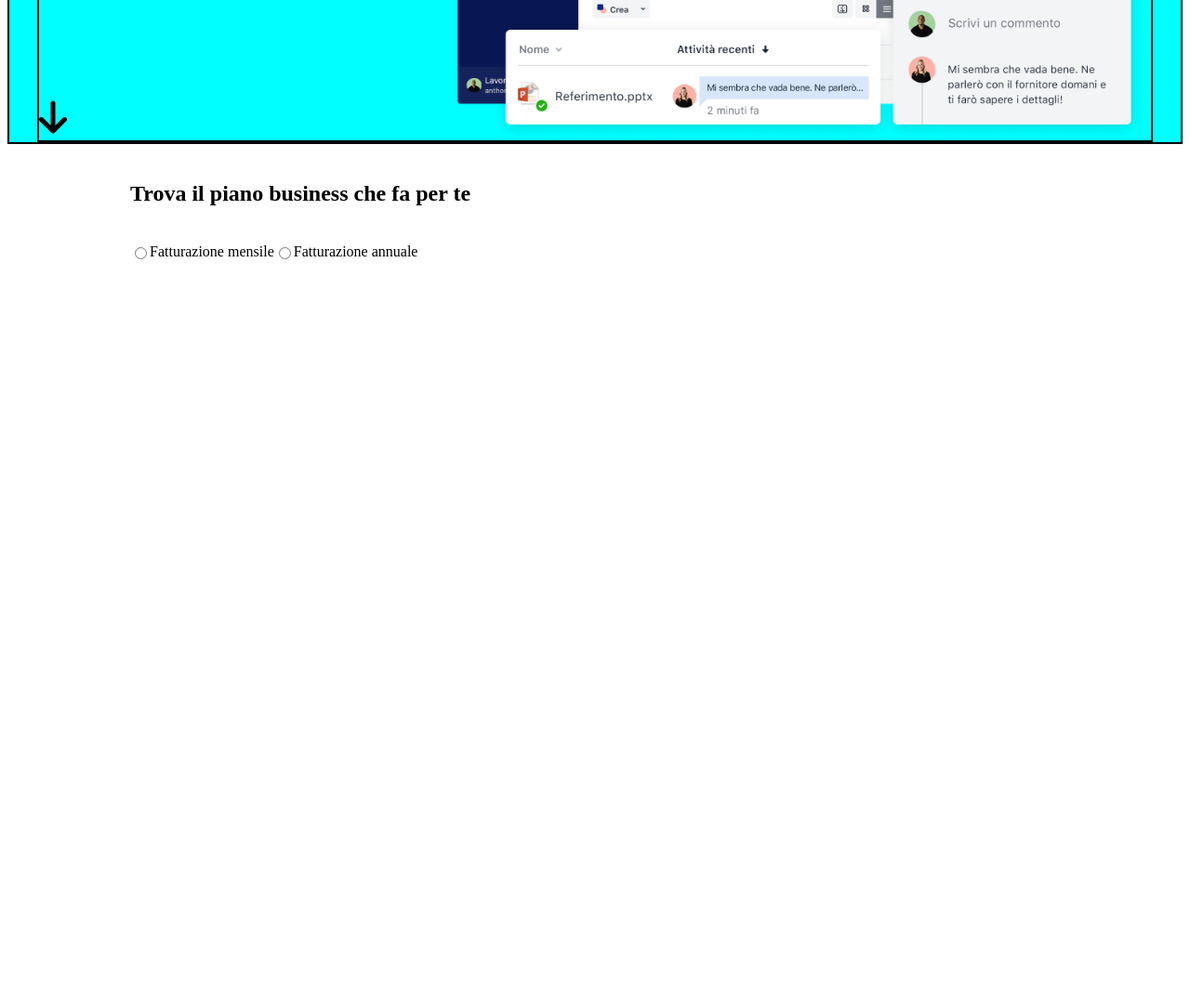
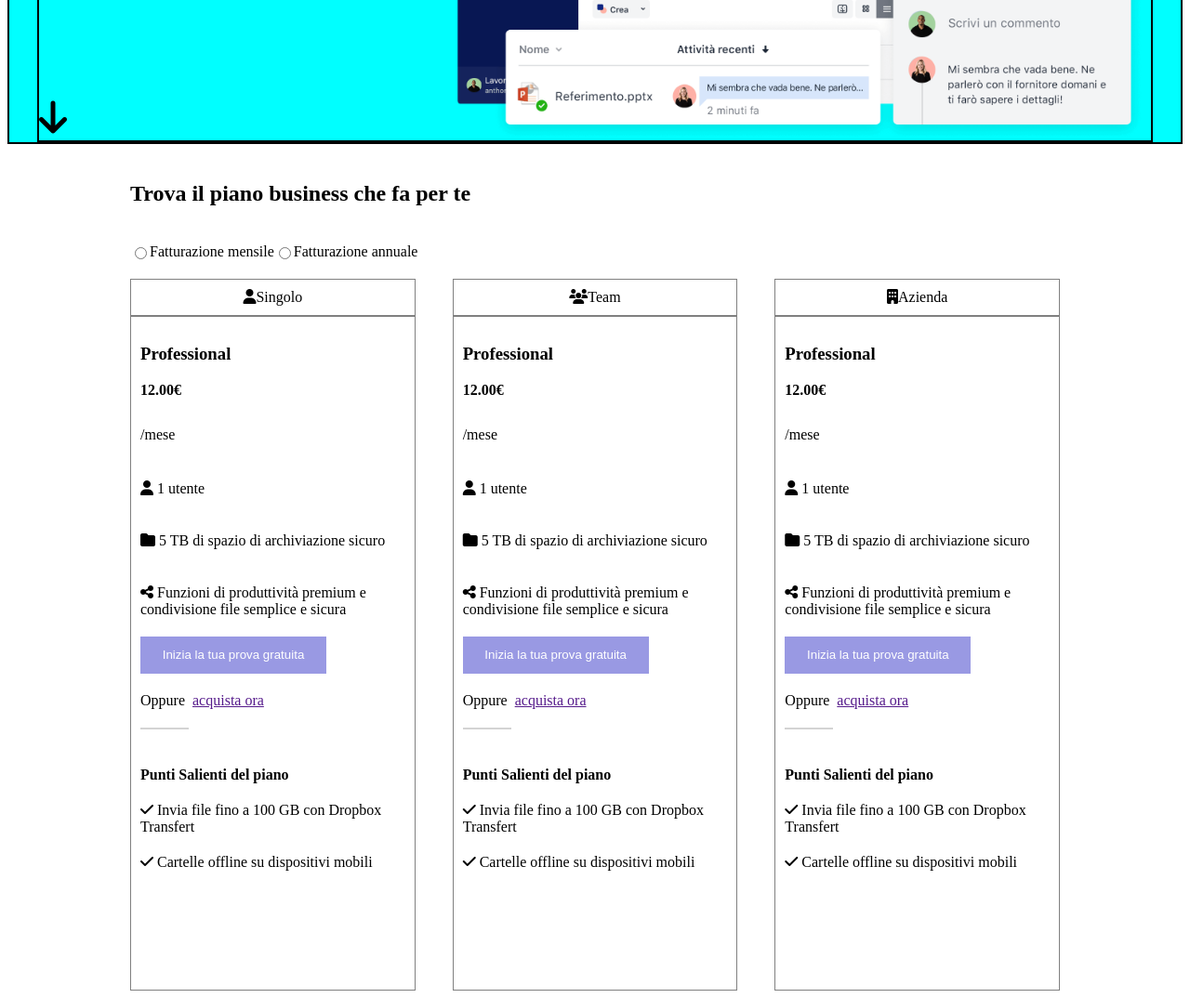
Before and after one commit to francescomatteucci/htmlcss-dropbox, a plain HTML site: page index.html in a window 1280 px wide. Shown: the part 772-1846 px from the top of the page at 93% size. Before the commit the page ends 1072 px from the top, so only its background shows below. Drawn offline with Linux system fonts and the light colour scheme.

Commit message:
ADD bill-cards

```diff
--- a/index.css
+++ b/index.css
@@ -1,4 +1,4 @@
-/* DEBUG */
+/* UTILITIES */
 * {
     box-sizing: border-box;
     border: none;
@@ -17,14 +17,36 @@ img {
     margin-top: auto;
 }
 
-.margin {
+.margin-20 {
     margin-top: 20px;
     margin-bottom: 20px;
 
 }
+.margintop-20 {
+    margin-top: 20px;
+
+}
+
+button{
+    display: block;
+}
 
 .bill-type {
     padding-left: 20px;
+}
+
+.gap{
+    display:flex;
+    gap:40px;
+}
+
+strong{
+    display:block;
+    padding-bottom:10px;
+}
+
+.padding-200{
+    padding-bottom:100px;
 }
 
 /* HEADER LAYOUT */
@@ -35,6 +57,7 @@ img {
     display: flex;
     align-items: center;
     padding: 20px;
+
 }
 
 header .logo {
@@ -115,4 +138,29 @@ header .logo {
     display: flex;
     width: 1000px;
 
+
 }
+
+.justify-center{
+    display:flex;
+    justify-content: center;
+}
+
+.col4-12{
+    width:calc(100%/3);
+    border: 1px solid gray;
+    padding:10px;
+
+}
+.card-head{
+    border: 1px solid gray;
+}
+
+.gray-line{
+    height:40px;
+    width: 52px;
+    display:inline-block;
+    border-bottom:2px solid lightgray;
+    margin-bottom: 20px;
+
+}
--- a/index.html
+++ b/index.html
@@ -52,16 +52,110 @@
                             src="./img/jumbo.png" alt></div>
                 </div>
             </div>
-            <div class="container-sm margin">
+            <div class="container-sm margin-20">
                 <div class="row-sm">
                     <h2>Trova il piano business che fa per te</h2>
                 </div>
             </div>
-            <div class="container-sm margin">
+            <div class="container-sm margin-20">
                 <div class="row-sm">
                     <input type="radio"> Fatturazione mensile
                     <input class="bill-type" type="radio"> Fatturazione annuale
+                </div>
+            </div>
 
+            <div class="container-sm">
+                <div class="row-sm gap">
+                    <div class="col4-12 justify-center ">
+                        <i class="fa-solid fa-user"></i> Singolo
+                    </div>
+                    <div class="col4-12 justify-center ">
+                        <i class="fa-solid fa-users"></i> Team
+                    </div>
+                    <div class="col4-12 justify-center ">
+                        <i class="fa-solid fa-building"></i> Azienda
+                    </div>
+                </div>
+            </div>
+            <div class="container-sm">
+                <div class="row-sm gap">
+                    <div class="col4-12 ">
+                        <h3>Professional</h3>
+                        <strong> 12.00€</strong>
+                        <div class="margin-20">/mese</div>
+                        <i class="fa-solid fa-user margin-20"></i><span> 1
+                            utente</span> <br>
+                        <i class="fa-solid fa-folder margin-20"></i> <span> 5 TB
+                            di spazio di archiviazione sicuro</span> <br>
+                        <i
+                            class="fa-solid fa-share-nodes margintop-20"></i><span>
+                            Funzioni di produttività premium e condivisione file
+                            semplice e sicura</span> <br>
+                        <button class="blue-button-hero margin-20 ">Inizia la
+                            tua prova
+                            gratuita</button>
+                        <div class="gray-line"> <div>Oppure </div> </div> <a
+                            href>acquista ora</a>
+                        <h4 class="margin-20">Punti Salienti del piano</h4>
+                        <i class="fa-solid fa-check"></i> <span>Invia file fino
+                            a 100 GB con Dropbox Transfert</span> <br>
+                        <div class="margintop-20  padding-200"><i
+                                class="fa-solid fa-check"></i> <span
+                                class="margintop-20">Cartelle offline su
+                                dispositivi mobili</span> </div> <br>
+
+                    </div>
+                    <div class="col4-12 ">
+                        <h3>Professional</h3>
+                        <strong> 12.00€</strong>
+                        <div class="margin-20">/mese</div>
+                        <i class="fa-solid fa-user margin-20"></i><span> 1
+                            utente</span> <br>
+                        <i class="fa-solid fa-folder margin-20"></i> <span> 5 TB
+                            di spazio di archiviazione sicuro</span> <br>
+                        <i
+                            class="fa-solid fa-share-nodes margintop-20"></i><span>
+                            Funzioni di produttività premium e condivisione file
+                            semplice e sicura</span> <br>
+                        <button class="blue-button-hero margin-20 ">Inizia la
+                            tua prova
+                            gratuita</button>
+                        <div class="gray-line"> <div>Oppure </div> </div> <a
+                            href>acquista ora</a>
+                        <h4 class="margin-20">Punti Salienti del piano</h4>
+                        <i class="fa-solid fa-check"></i> <span>Invia file fino
+                            a 100 GB con Dropbox Transfert</span> <br>
+
+                        <div class="margintop-20  padding-200"><i
+                                class="fa-solid fa-check"></i> <span
+                                class="margintop-20">Cartelle offline su
+                                dispositivi mobili</span> </div> <br>
+                    </div>
+                    <div class="col4-12 ">
+                        <h3>Professional</h3>
+                        <strong> 12.00€</strong>
+                        <div class="margin-20">/mese</div>
+                        <i class="fa-solid fa-user margin-20"></i><span> 1
+                            utente</span> <br>
+                        <i class="fa-solid fa-folder margin-20"></i> <span> 5 TB
+                            di spazio di archiviazione sicuro</span> <br>
+                        <i
+                            class="fa-solid fa-share-nodes margintop-20"></i><span>
+                            Funzioni di produttività premium e condivisione file
+                            semplice e sicura</span> <br>
+                        <button class="blue-button-hero margin-20 ">Inizia la
+                            tua prova
+                            gratuita</button>
+                        <div class="gray-line"> <div>Oppure </div> </div> <a
+                            href>acquista ora</a>
+                        <h4 class="margin-20">Punti Salienti del piano</h4>
+                        <i class="fa-solid fa-check"></i> <span>Invia file fino
+                            a 100 GB con Dropbox Transfert</span> <br>
+                        <div class="margintop-20  padding-200"><i
+                                class="fa-solid fa-check"></i> <span
+                                class="margintop-20">Cartelle offline su
+                                dispositivi mobili</span> </div> <br>
+                    </div>
                 </div>
             </div>
 
```
